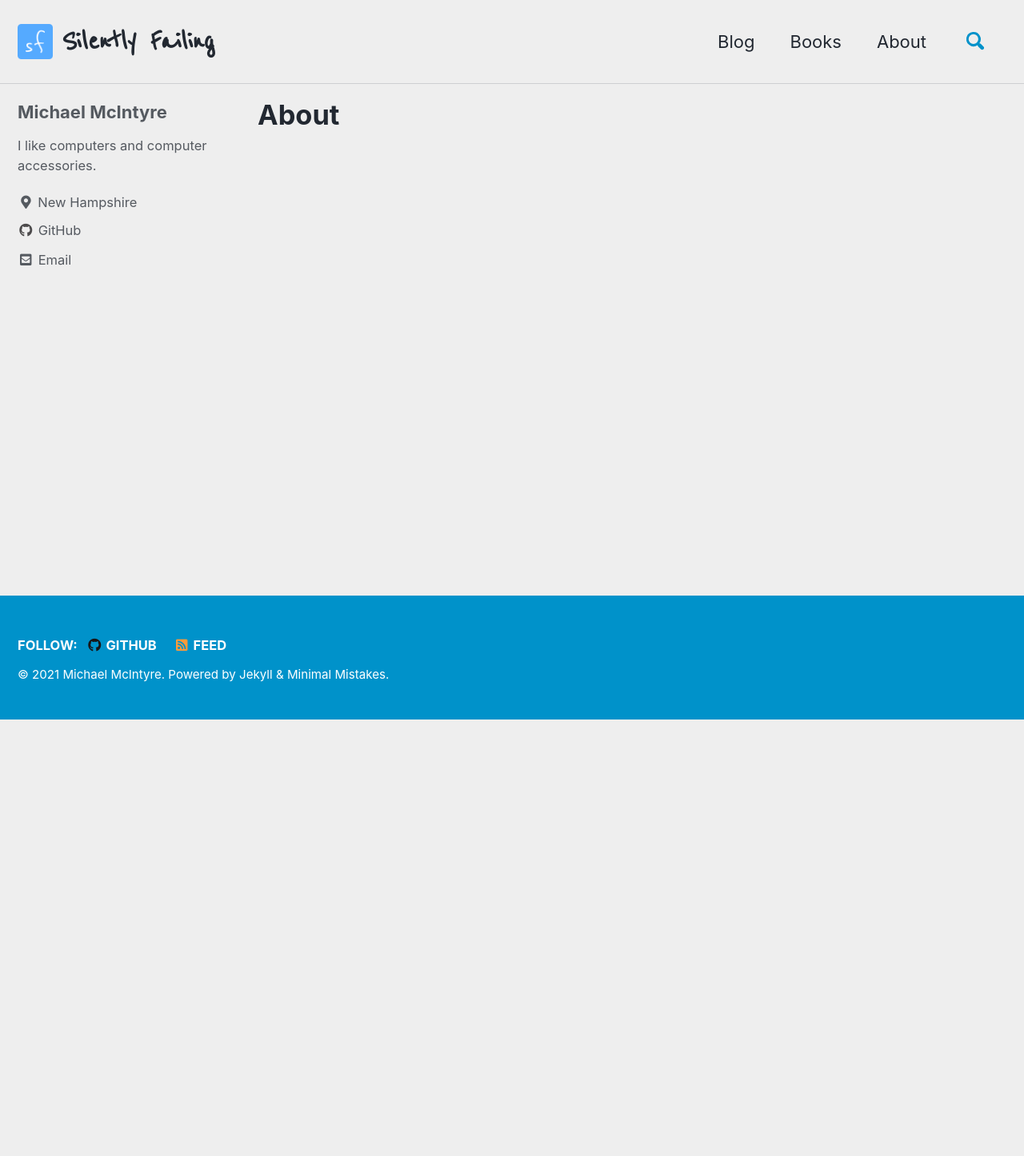
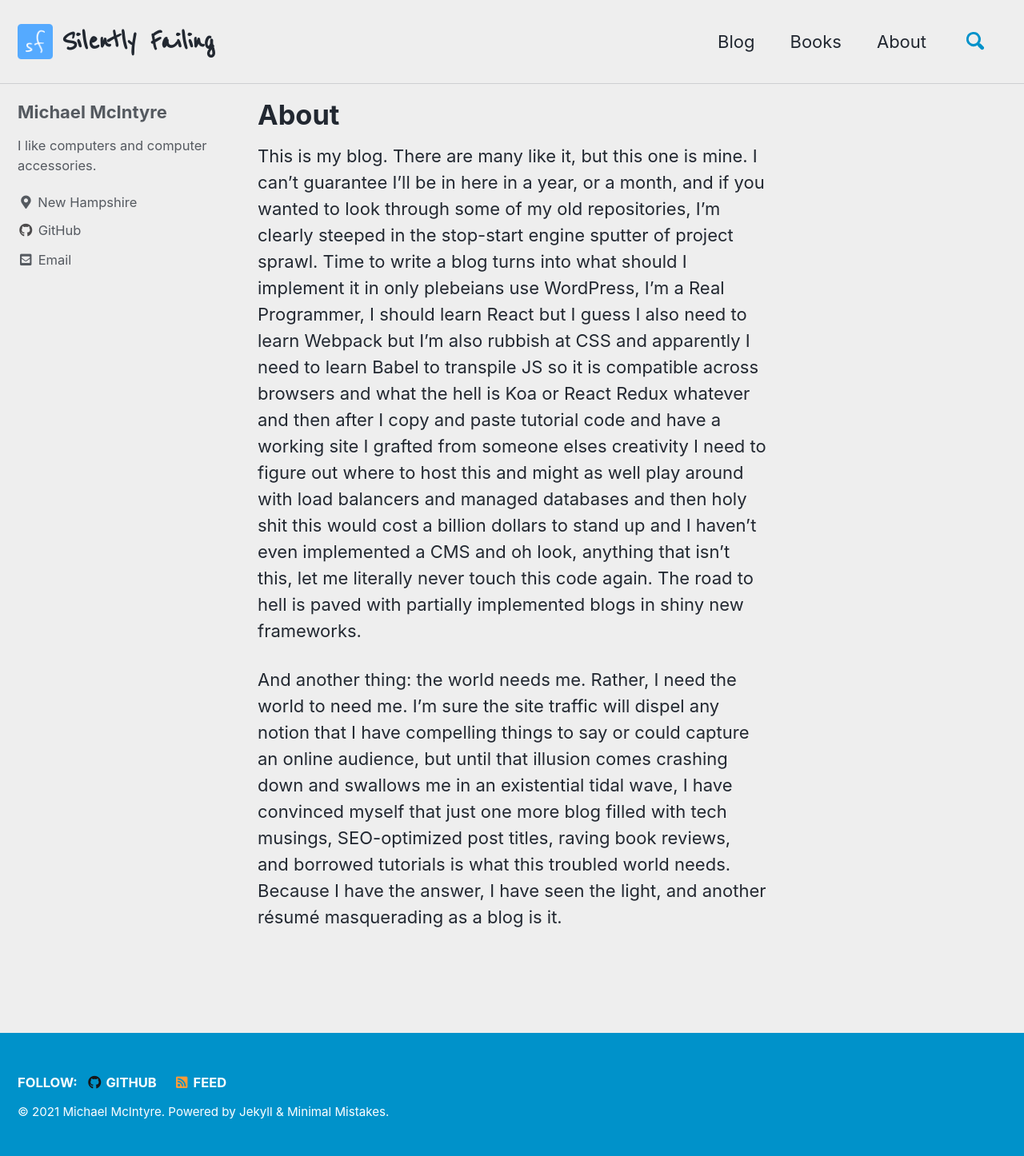
Before and after one commit to mmcintyre1/silently-failing-blog_retired, a Jekyll site: the page built from _pages/about.md, in a window 1280 px wide. Shown: the whole page at 80% size. Built offline with Jekyll 4.4.1, drawn with Linux system fonts in a browser that asks for light colours; cached includes are drawn as plain includes; before the commit the page ends 900 px from its top, so only the background shows below that.

Commit message:
added about page text

```diff
--- a/_pages/about.md
+++ b/_pages/about.md
@@ -2,3 +2,7 @@
 permalink: /about/
 title: "About"
 ---
+
+This is my blog. There are many like it, but this one is mine. I can't guarantee I'll be in here in a year, or a month, and if you wanted to look through some of my old repositories, I'm clearly steeped in the stop-start engine sputter of project sprawl. Time to write a blog turns into what should I implement it in only plebeians use WordPress, I'm a Real Programmer, I should learn React but I guess I also need to learn Webpack but I'm also rubbish at CSS and apparently I need to learn Babel to transpile JS so it is compatible across browsers and what the hell is Koa or React Redux whatever and then after I copy and paste tutorial code and have a working site I grafted from someone elses creativity I need to figure out where to host this and might as well play around with load balancers and managed databases and then holy shit this would cost a billion dollars to stand up and I haven't even implemented a CMS and oh look, anything that isn't this, let me literally never touch this code again. The road to hell is paved with partially implemented blogs in shiny new frameworks.
+
+And another thing: the world needs me. Rather, I need the world to need me. I'm sure the site traffic will dispel any notion that I have compelling things to say or could capture an online audience, but until that illusion comes crashing down and swallows me in an existential tidal wave, I have convinced myself that just one more blog filled with tech musings, SEO-optimized post titles, raving book reviews, and borrowed tutorials is what this troubled world needs. Because I have the answer, I have seen the light, and another résumé masquerading as a blog is it.
```
